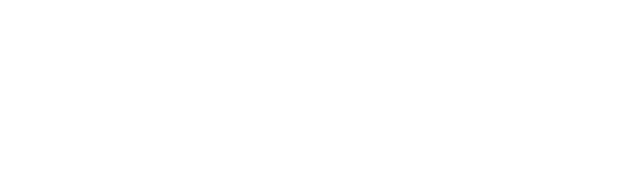
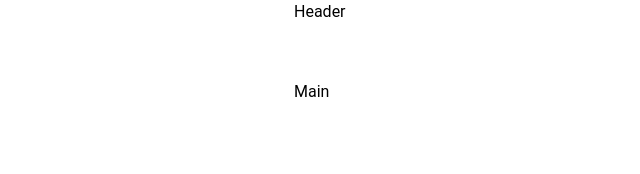
Before and after one commit to OzoneLabs/vuejs3-playground, a Vue app: page /home in a window 1280 px wide. Before the commit this address had no page. Shown: the top 174 px of the page, without its empty margins (26-666 px from the left). Built offline with nearby package versions, Linux system fonts and the light colour scheme.

Commit message:
feat: add home page

```diff
--- a/src/router/index.js
+++ b/src/router/index.js
@@ -1,8 +1,10 @@
 import { createRouter, createWebHistory } from 'vue-router';
 import LoginRegisterPage from '@/views/LoginRegisterPage.vue';
+import Home from '@/views/Home.vue';
 
 const routes = [
     { path: '/', name: 'LoginRegister', component: LoginRegisterPage },
+    { path: '/home', name: 'Home', component: Home },
 ]
 
 const router = createRouter({
--- /dev/null
+++ b/src/views/Home.vue
@@ -0,0 +1,16 @@
+<template>
+    <el-container>
+        <el-aside>
+        </el-aside>
+
+        <el-container>
+            <el-header>
+                Header
+            </el-header>
+
+            <el-main>
+                Main
+            </el-main>
+        </el-container>
+    </el-container>
+</template>
```
